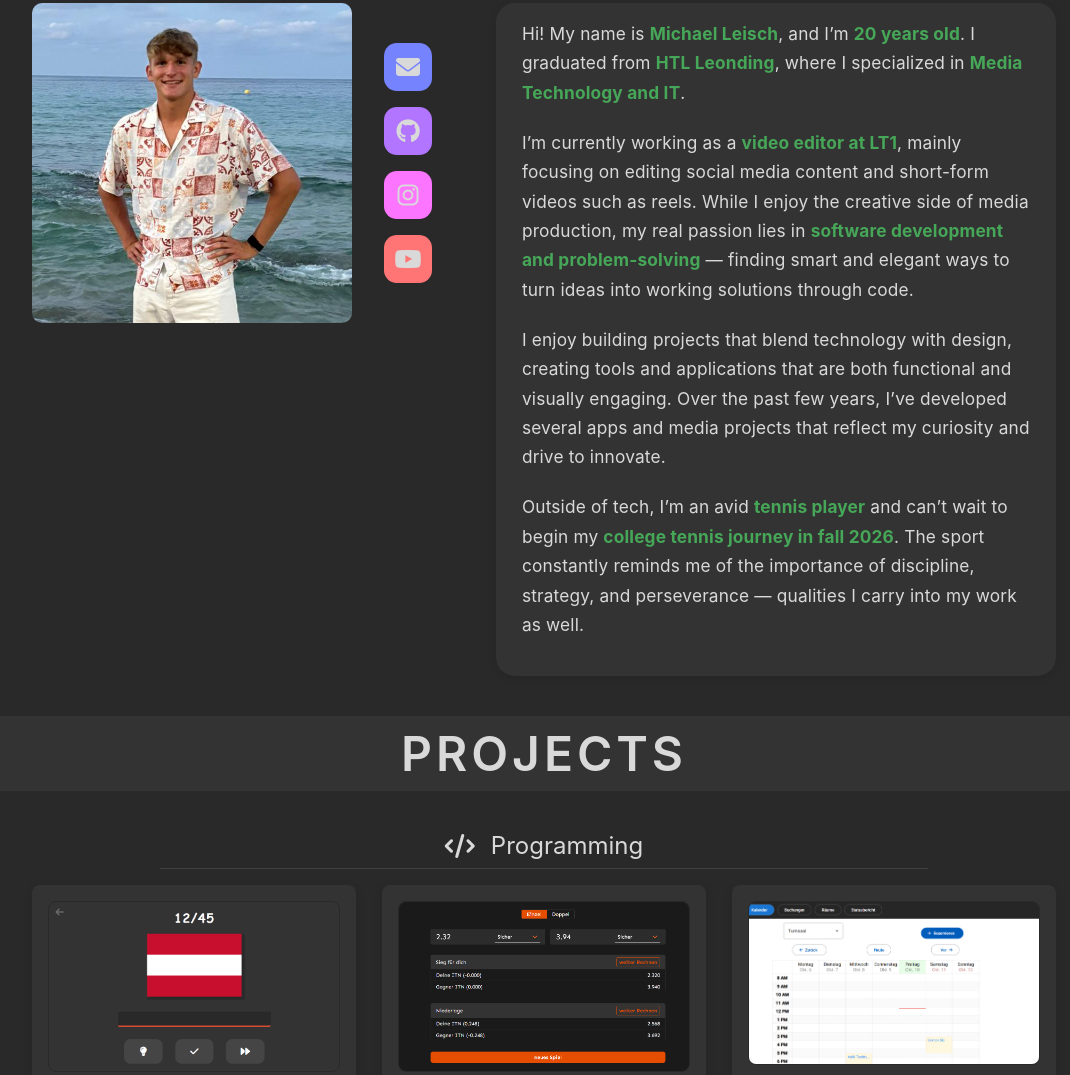
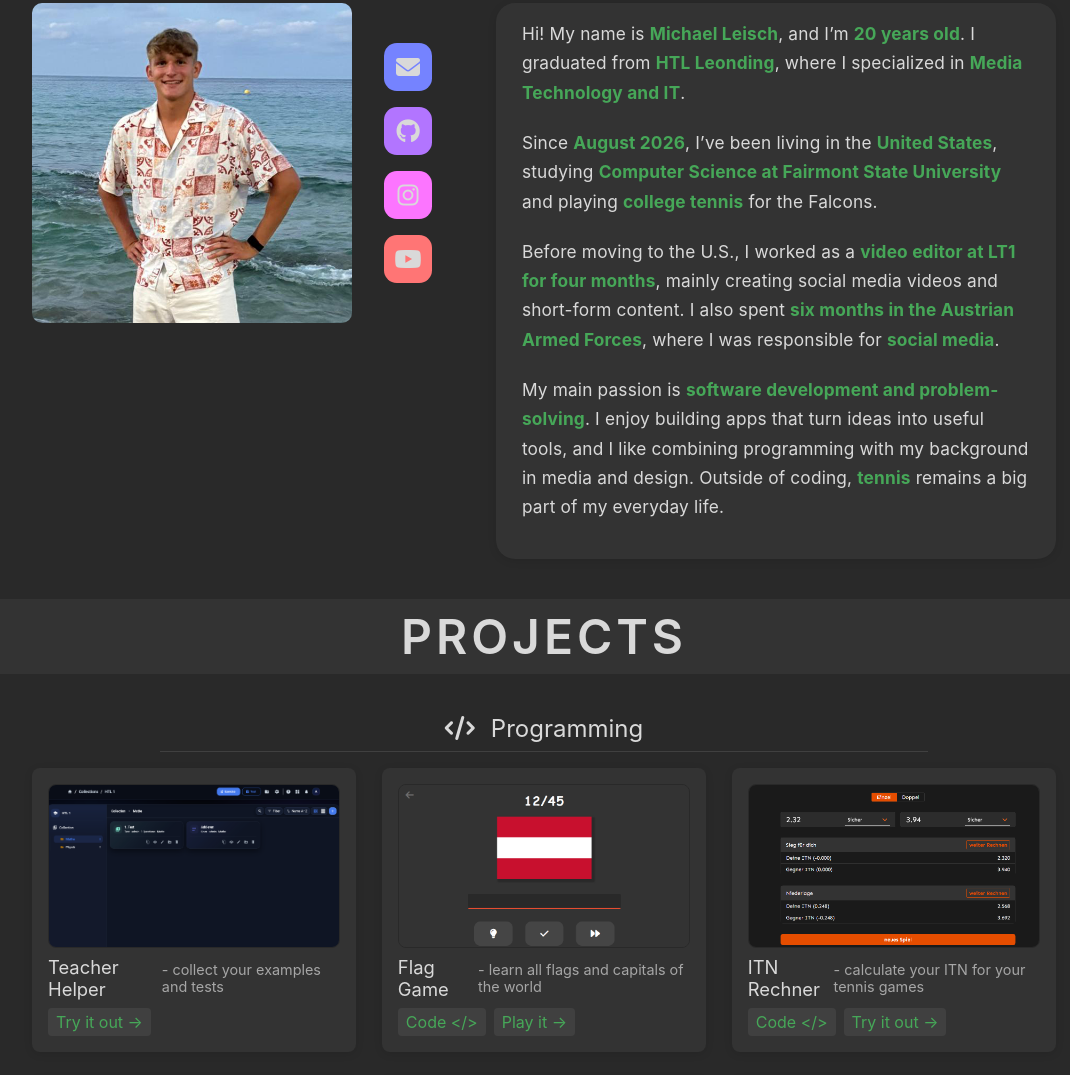
Before and after one commit to Michiii11/Portfolio, a plain HTML site: page index.html in a window 1280 px wide. Shown: the part 205-1280 px from the top of the page, without its empty margins (96-1166 px from the left). Drawn offline with Linux system fonts and the light colour scheme.

Commit message:
college update

```diff
--- a/index.html
+++ b/index.html
@@ -79,18 +79,23 @@
             </p>
 
             <p>
-                    I’m currently working as a <strong>video editor at LT1</strong>, mainly focusing on editing social media content and short-form videos such as reels.
-                    While I enjoy the creative side of media production, my real passion lies in <strong>software development and problem-solving</strong> — finding smart and elegant ways to turn ideas into working solutions through code.
+                Since <strong>August 2026</strong>, I’ve been living in the <strong>United States</strong>, studying
+                <strong>Computer Science at Fairmont State University</strong> and playing <strong>college tennis</strong>
+                for the Falcons.
             </p>
 
             <p>
-                    I enjoy building projects that blend technology with design, creating tools and applications that are both functional and visually engaging.
-                    Over the past few years, I’ve developed several apps and media projects that reflect my curiosity and drive to innovate.
+                Before moving to the U.S., I worked as a <strong>video editor at LT1 for four months</strong>,
+                mainly creating social media videos and short-form content. I also spent
+                <strong>six months in the Austrian Armed Forces</strong>, where I was responsible for
+                <strong>social media</strong>.
             </p>
 
             <p>
-                    Outside of tech, I’m an avid <strong>tennis player</strong> and can’t wait to begin my <strong>college tennis journey in fall 2026</strong>.
-                    The sport constantly reminds me of the importance of discipline, strategy, and perseverance — qualities I carry into my work as well.
+                My main passion is <strong>software development and problem-solving</strong>.
+                I enjoy building apps that turn ideas into useful tools, and I like combining
+                programming with my background in media and design. Outside of coding,
+                <strong>tennis</strong> remains a big part of my everyday life.
             </p>
         </div>
     </div>
--- a/projects.json
+++ b/projects.json
@@ -1,5 +1,17 @@
 {
   "programming": [
+    {
+      "title": "Teacher Helper",
+      "short_description": "collect your examples and tests",
+      "img": "assets/teacher-helper.png",
+      "color": "#17213B",
+      "links": [
+        {
+          "name": "Try it out &rarr;",
+          "url": "https://teacher-helper-frontend-production-346197888787.europe-west1.run.app/"
+        }
+      ]
+    },
     {
       "title": "Flag Game",
       "short_description": "learn all flags and capitals of the world",
@@ -39,8 +51,8 @@
       "color": "#005cbb",
       "links": [
         {
-            "name": "Visit it &rarr;",
-            "url": "https://reservation-frontend-159013301993.europe-west1.run.app/calendar"
+          "name": "Visit it &rarr;",
+          "url": "https://reservation-frontend-159013301993.europe-west1.run.app/calendar"
         }
       ]
     },
--- a/script.js
+++ b/script.js
@@ -216,7 +216,7 @@ function initSkillLazyLoading() {
 
 
 function renderSkill(skill) {
-    const { icon, name, skills, started } = skill;
+    const { icon, name, skills, started, ended } = skill;
     const safeIcon = addFallbackImage(icon);
     return `
         <div class="skill" data-started="${started}">
@@ -231,13 +231,13 @@ function renderSkill(skill) {
                     >
                 </div>
                 <p>${name}</p>
-                <div class="stars">${renderStars(skills, started)}</div>
+                <div class="stars">${renderStars(skills, started, ended)}</div>
             </div>
         </div>
     `;
 }
 
-function renderStars(rating, started) {
+function renderStars(rating, started, ended) {
     const full = Math.floor(rating);
     const half = rating % 1 !== 0;
     const empty = 5 - full - (half ? 1 : 0);
@@ -252,19 +252,25 @@ function renderStars(rating, started) {
     const desc = ranks[full + (half ? 1 : 0) - 1] || "";
 
     return `
-        <div class="stars" data-tooltip="${formatDuration(started)}\n${desc}">
+        <div class="stars" data-tooltip="${formatDuration(started, ended)}\n${desc}">
             ${'★'.repeat(full)}
             ${'☆'.repeat(empty)}
         </div>
     `;
 }
 
-function formatDuration(startDate) {
+function formatDuration(startDate, endDate) {
     const [month, year] = startDate.split("-").map(Number);
     const start = new Date(year, month - 1);
-    const now = new Date();
-    let years = now.getFullYear() - start.getFullYear();
-    let months = now.getMonth() - start.getMonth();
+    // Ohne Enddatum bleibt die Dauer fortlaufend, mit Enddatum wird sie eingefroren.
+    const end = endDate
+        ? (() => {
+            const [endMonth, endYear] = endDate.split("-").map(Number);
+            return new Date(endYear, endMonth - 1);
+        })()
+        : new Date();
+    let years = end.getFullYear() - start.getFullYear();
+    let months = end.getMonth() - start.getMonth();
     if (months < 0) { years--; months += 12; }
     return years > 0 ? `${years} Jahr${years > 1 ? "e" : ""}` : `${months} Monat${months > 1 ? "e" : ""}`;
 }
--- a/skills.json
+++ b/skills.json
@@ -36,13 +36,15 @@
         "name": "Node JS",
         "started": "09-2021",
         "skills": 2,
-        "icon": "logos/nodejs.png"
+        "icon": "logos/nodejs.png",
+        "ended": "09-2022"
       },
       {
         "name": "PHP",
         "started": "09-2022",
         "skills": 2,
-        "icon": "logos/php.png"
+        "icon": "logos/php.png",
+        "ended": "09-2023"
       },
       {
         "name": "SQL",
@@ -70,8 +72,14 @@
       {
         "name": "Quarkus",
         "started": "09-2023",
-        "skills": 5,
+        "skills": 4,
         "icon": "logos/quarkus.png"
+      },
+      {
+        "name": "C++",
+        "started": "08-2026",
+        "skills": 2,
+        "icon": "logos/c++.png"
       },
       {
         "name": "Docker",
@@ -94,25 +102,29 @@
         "name": "Photoshop",
         "started": "09-2020",
         "skills": 4,
-        "icon": "logos/photoshop.png"
+        "icon": "logos/photoshop.png",
+        "ended": "09-2026"
       },
       {
         "name": "Illustrator",
         "started": "09-2023",
         "skills": 2,
-        "icon": "logos/illustrator.png"
+        "icon": "logos/illustrator.png",
+        "ended": "09-2025"
       },
       {
         "name": "Lightroom",
         "started": "09-2024",
         "skills": 3,
-        "icon": "logos/lightroom.png"
+        "icon": "logos/lightroom.png",
+        "ended": "09-2025"
       },
       {
         "name": "After Effects",
         "started": "09-2021",
         "skills": 2,
-        "icon": "logos/aftereffects.png"
+        "icon": "logos/aftereffects.png",
+        "ended": "09-2025"
       },
       {
         "name": "Premiere Pro",
@@ -124,7 +136,8 @@
         "name": "Audition",
         "started": "09-2022",
         "skills": 3,
-        "icon": "logos/audition.png"
+        "icon": "logos/audition.png",
+        "ended": "09-2025"
       },
       {
         "name": "Davinci Resolve",
@@ -136,7 +149,8 @@
         "name": "Cinema 4D",
         "started": "09-2023",
         "skills": 3,
-        "icon": "logos/cinema4d.png"
+        "icon": "logos/cinema4d.png",
+        "ended": "09-2025"
       }
     ]
   }
```
Also changed, not shown: index.scss (+27 -5 lines), assets/teacher-helper.png (added), logos/c++.png (added), 3 other files. Lines whose indentation alone changed are shown as unchanged.
